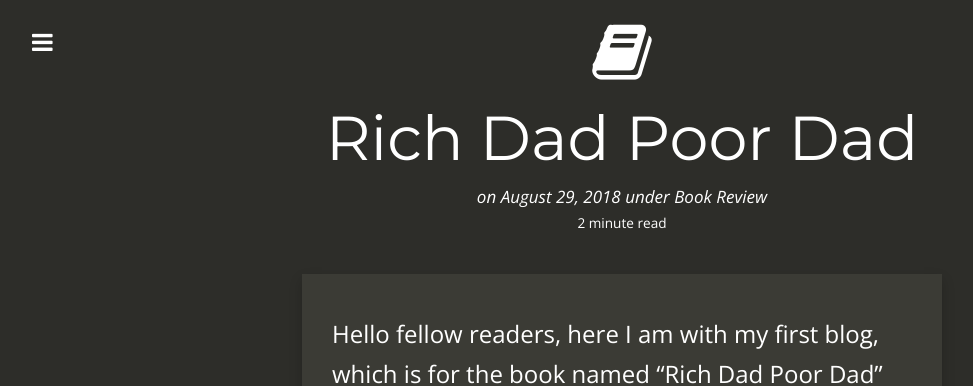
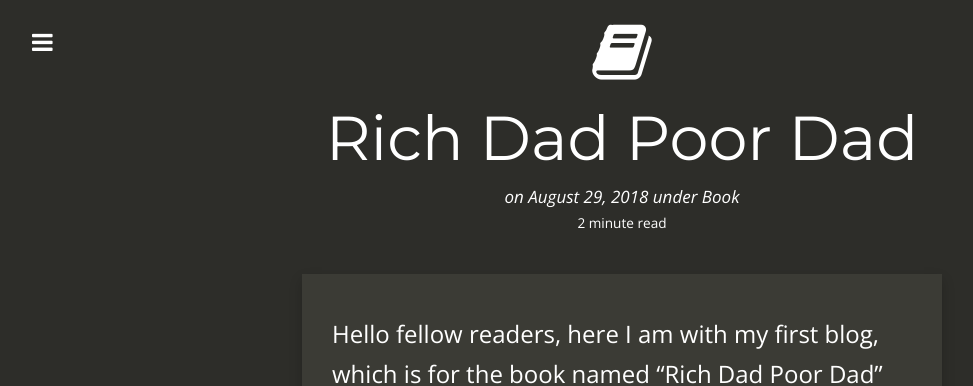
Before and after one commit to arjunsachdev8/arjunsachdev8.github.io, a Jekyll site: the page built from _posts/2018-08-29-Rich-Dad-Poor-Dad.md, in a window 1280 px wide. Shown: the top 386 px of the page, without its empty margins (18-991 px from the left). Built offline with Jekyll 4.4.1, drawn with Linux system fonts in a browser that asks for light colours; nearby versions of some CDN libraries.

Commit message:
minor update

```diff
--- a/_posts/2018-08-29-Rich-Dad-Poor-Dad.md
+++ b/_posts/2018-08-29-Rich-Dad-Poor-Dad.md
@@ -4,7 +4,7 @@ title:      Rich Dad Poor Dad
 date:       2018-08-29 21:32:18
 summary:    Review for the book Rich Dad Poor Dad
 categories:
-  - Book Review
+  - Book
 thumbnail: book
 tags:
   - First Post
```
